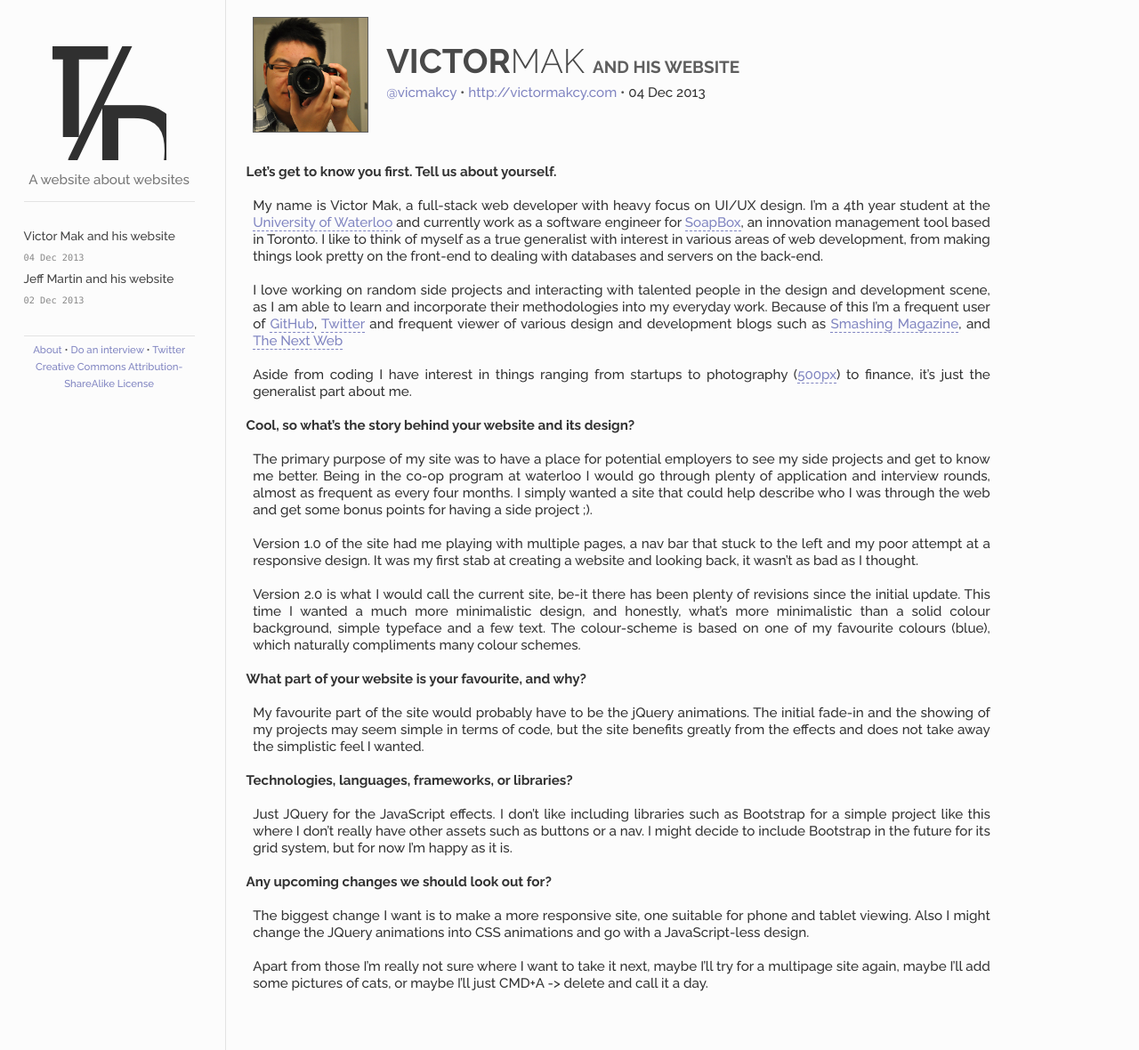
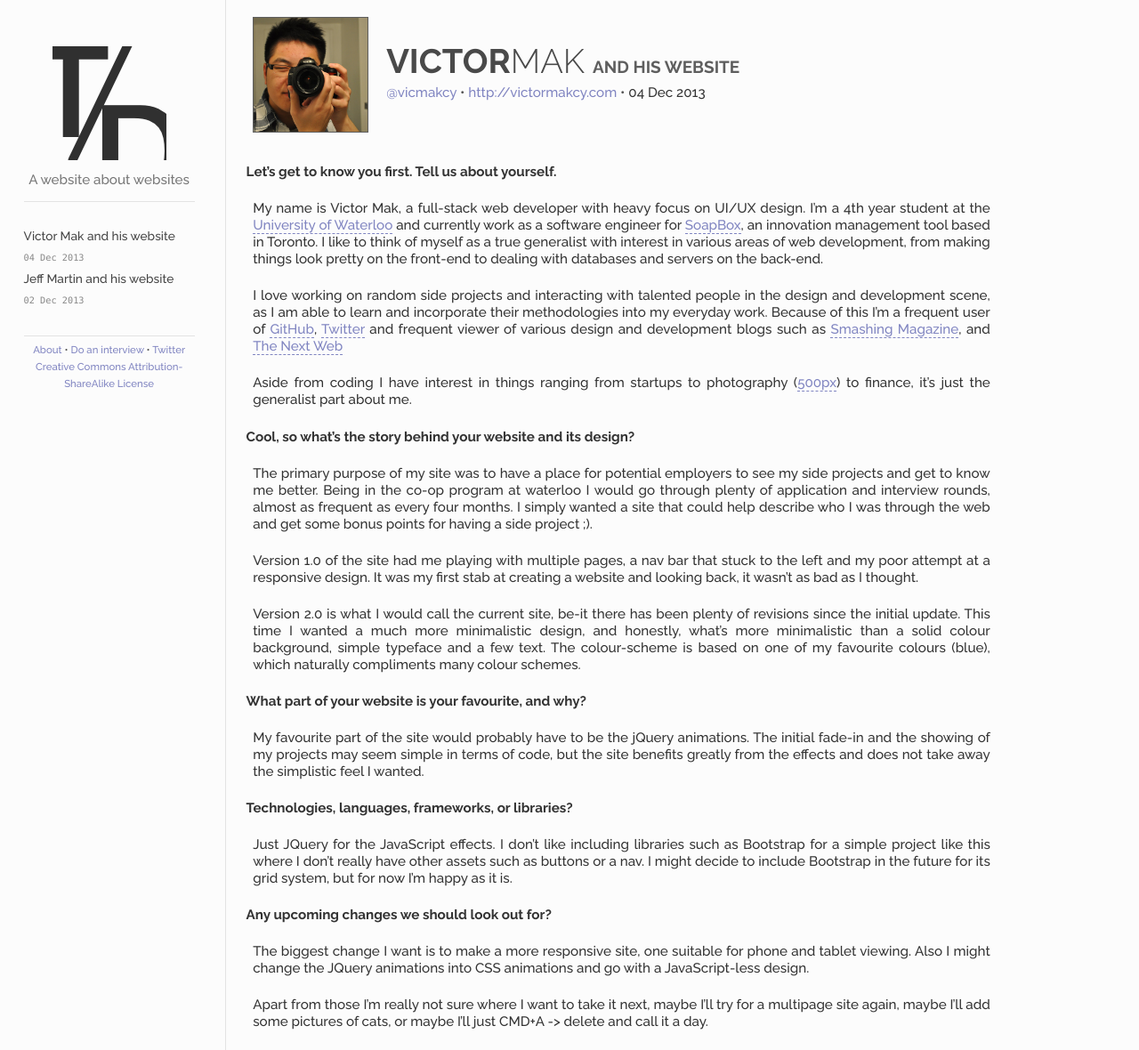
Before and after one commit to the-development/thedevelopment, a Jekyll site: the page built from index.html, in a window 1280 px wide. Shown: the whole page at 89% size. Built offline with Jekyll 4.4.1, drawn with Linux system fonts in a browser that asks for light colours; Markdown is read by kramdown in place of the engine named in the settings.

Commit message:
Increase paragraph spacing

```diff
--- a/css/main.css
+++ b/css/main.css
@@ -200,7 +200,7 @@ a:hover {
 
 .post p,
 .page p {
-  margin-bottom: 1.25em;
+  margin-bottom: 1.45em;
   text-align: justify;
 }
 
```
